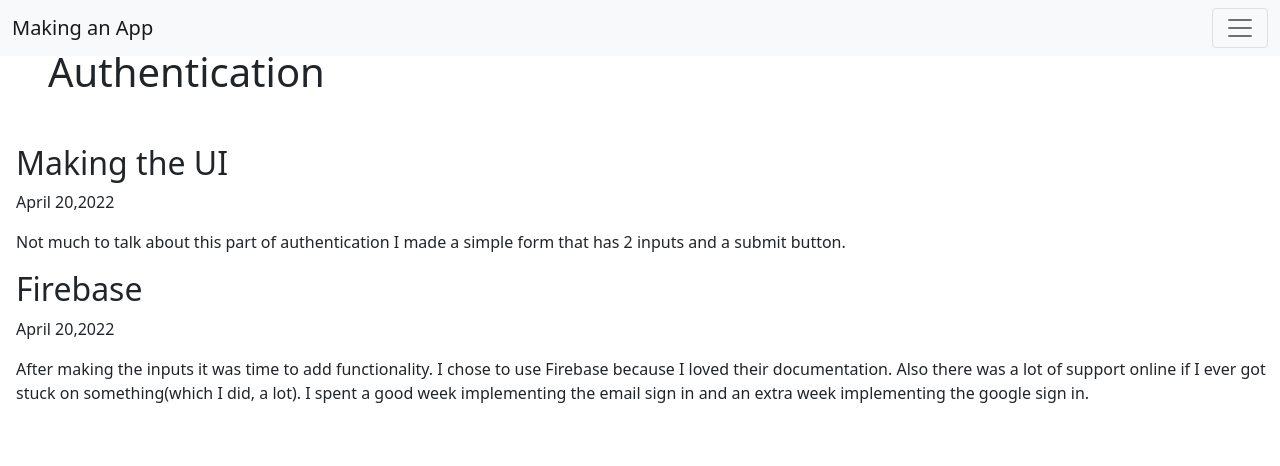
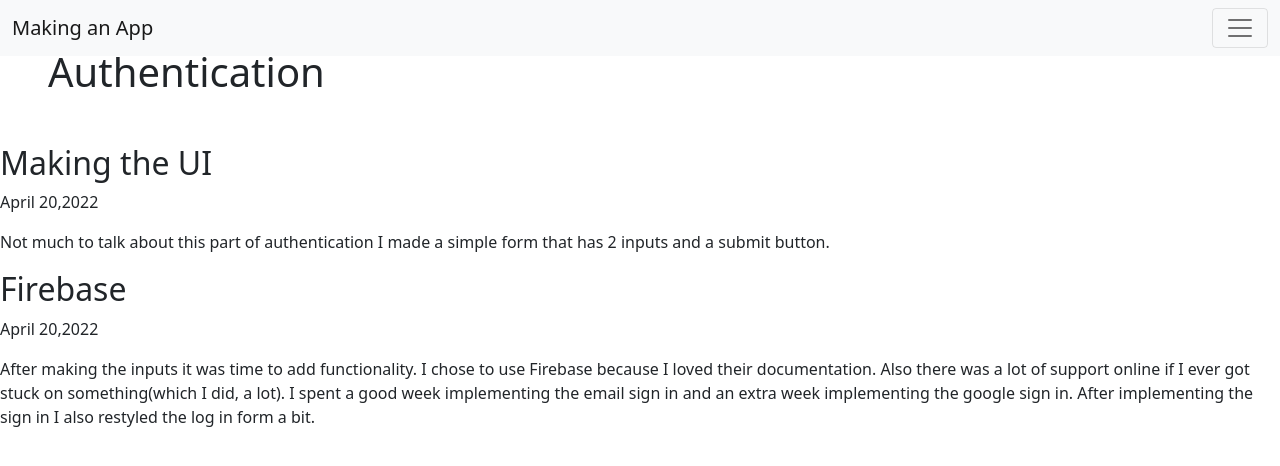
Before and after one commit to Paulino101/blog-bug-tracker, a React (Create React App) app: page /authentication in a window 1280 px wide. Shown: the top 466 px of the page. Built offline with nearby package versions, Linux system fonts and the light colour scheme.

Commit message:
re ordering

```diff
--- a/src/App.js
+++ b/src/App.js
@@ -1,12 +1,13 @@
 // Components
 import Introduction from "./components/Introduction";
 import NavBar from "./components/NavBar";
+
 // React Router
 import { BrowserRouter as Router, Routes, Route } from "react-router-dom";
+import AuthenticationEntries from "./AuthenticationSection/Authentication";
 
-import AuthenticationEntries from "./AuthenticationSection/Authentication";
 // entries
-const authenticationEntries = [
+const blogEntries = [
   {
     title: "Making the UI",
     date: "April 20,2022",
@@ -17,7 +18,7 @@ const authenticationEntries = [
   {
     title: "Firebase",
     date: "April 20,2022",
-    body: "After making the inputs it was time to add functionality. I chose to use Firebase because I loved their documentation. Also there was a lot of support online if I ever got stuck on something(which I did, a lot). I spent a good week implementing the email sign in and an extra week implementing the google sign in.",
+    body: "After making the inputs it was time to add functionality. I chose to use Firebase because I loved their documentation. Also there was a lot of support online if I ever got stuck on something(which I did, a lot). I spent a good week implementing the email sign in and an extra week implementing the google sign in. After implementing the sign in I also restyled the log in form a bit.",
     img: "www.placeholder.com",
     imgCaption: "caption about the image",
   },
@@ -30,7 +31,7 @@ function App() {
       <Routes>
         <Route
           path="/authentication"
-          element={<AuthenticationEntries entries={authenticationEntries} />}
+          element={<AuthenticationEntries entries={blogEntries} />}
         />
         <Route path="/" element={<Introduction />} />
       </Routes>
--- a/src/AuthenticationSection/Authentication.jsx
+++ b/src/AuthenticationSection/Authentication.jsx
@@ -1,16 +1,15 @@
 import React from "react";
 
-function AuthenticationEntries({entries}) {
+function AuthenticationEntries({ entries }) {
+  console.log(entries);
   return (
     <>
       <h1 className="m-5">Authentication</h1>
-          {entries.map(entry => (
-            <section className="ms-3">
+        {entries.map((entry) => (
+          <section id={entry.title}>
             <h2>{entry.title}</h2>
-                  <p className="text-right font-weight-bold"> {entry.date}</p>
+            <p>{entry.date}</p>
             <p>{entry.body}</p>
-                  {/* need img and img cap here still */}
-
           </section>
         ))}
     </>
```
Lines whose indentation alone changed are shown as unchanged.
